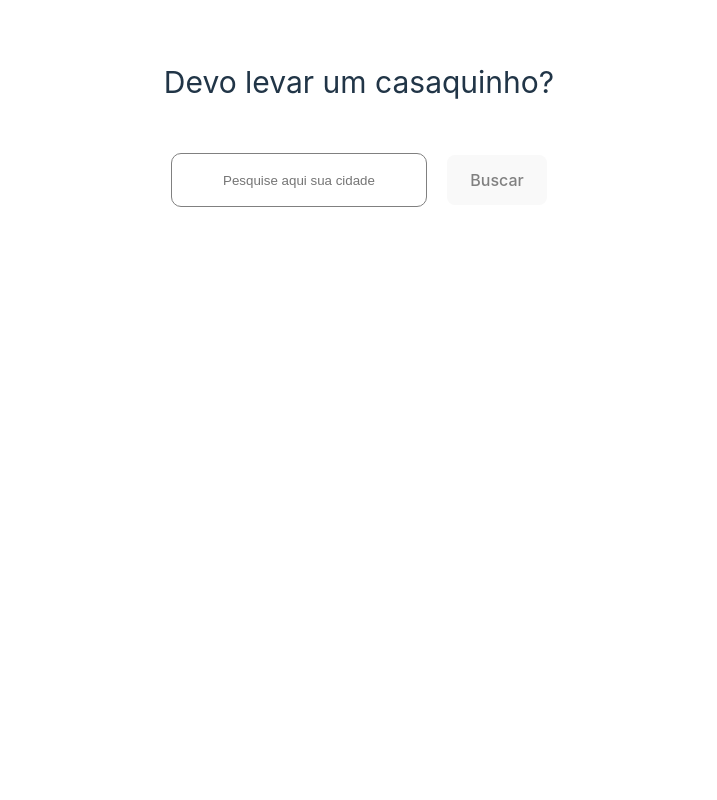
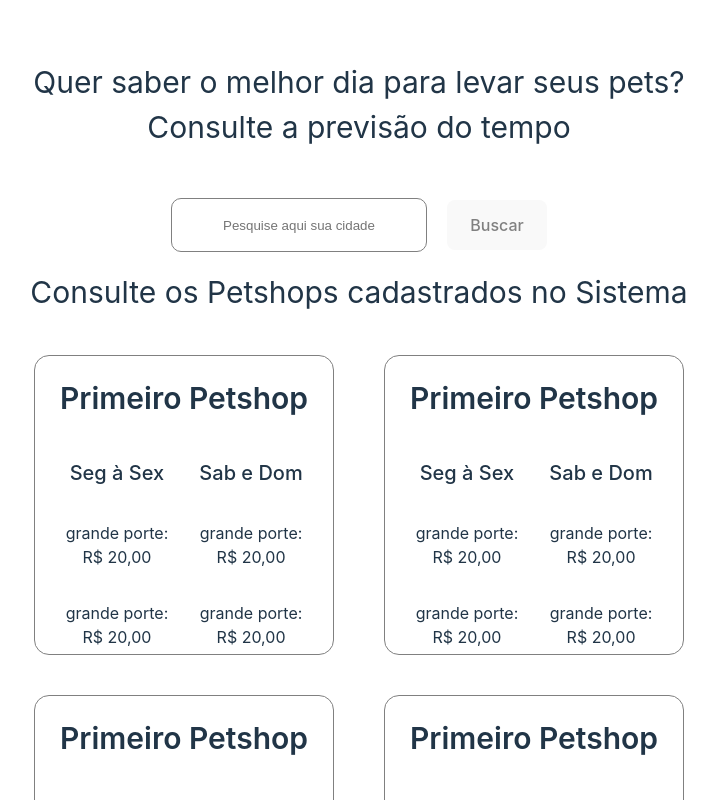
Before and after one commit to CleiverCoelho/teste_dti_front, a React (Vite) app: page / in a window 1280 px wide. Shown: the top 800 px of the page, without its empty margins (281-998 px from the left). Built offline with nearby package versions, Linux system fonts and the light colour scheme; no server answers.

Commit message:
feat: static petshops layout

```diff
--- a/package.json
+++ b/package.json
@@ -16,7 +16,9 @@
     "react-dom": "^18.2.0",
     "react-toastify": "^9.1.3",
     "recharts": "^2.8.0",
-    "styled-components": "^6.0.8"
+    "styled-components": "^6.0.8",
+    "react-router-dom": "^6.8.2",
+    "react-loader-spinner": "^5.3.4"
   },
   "devDependencies": {
     "@types/react": "^18.2.15",
--- a/src/App.jsx
+++ b/src/App.jsx
@@ -1,10 +1,15 @@
 import './App.css'
 import MainPage from './pages/mainPage'
+import { BrowserRouter, Routes, Route } from "react-router-dom";
 
 function App() {
 
   return (
-    <MainPage></MainPage>
+    <BrowserRouter>
+        <Routes>
+          <Route path={`/`} element={<MainPage></MainPage>}></Route>
+        </Routes>
+    </BrowserRouter>
   )
 }
 
--- a/src/pages/mainPage/index.jsx
+++ b/src/pages/mainPage/index.jsx
@@ -2,6 +2,7 @@ import { useState } from "react"
 import { MainPageContainer, Title } from "./style";
 import GraphPage from "../graphPage";
 import SearchBar from "../searchBarPage";
+import PetshopsPage from "../petshopsPage";
 
 export default function MainPage(){
     const [city, setCity] = useState();
@@ -9,13 +10,20 @@ export default function MainPage(){
 
     return (
         <MainPageContainer>
-            <Title>Devo levar um casaquinho?</Title>
+            <Title>
+                Quer saber o melhor dia para levar seus pets? <br></br>
+                Consulte a previsão do tempo
+            </Title>
             <SearchBar
                 setCity={setCity}
                 setForecastData={setForecastData}
                 city={city}
             ></SearchBar>
             <GraphPage weatherControl={forecastData} forecastData={forecastData}></GraphPage>
+            <Title>
+                Consulte os Petshops cadastrados no Sistema
+            </Title>
+            <PetshopsPage></PetshopsPage>
         </MainPageContainer>
     )
 }
--- a/src/pages/mainPage/style.jsx
+++ b/src/pages/mainPage/style.jsx
@@ -3,6 +3,7 @@ import styled from "styled-components"
 export const Title = styled.h1`
     font-size: 30px;
     font-weight: 400;
+    margin-top: 20px;
 `
 
 export const MainPageContainer = styled.div`
--- /dev/null
+++ b/src/pages/petshopsPage/Petshop.jsx
@@ -0,0 +1,61 @@
+import styled from "styled-components";
+
+export default function Petshop () {
+    return (
+        <PetshopContainer>
+            <h1>Primeiro Petshop</h1>
+            <InfoContainer>
+                <Info>
+                    <h2>Seg à Sex</h2>
+                    <p>grande porte: R$ 20,00</p>
+                    <p>grande porte: R$ 20,00</p>
+                </Info>
+                <Info>
+                    <h2>Sab e Dom</h2>
+                    <p>grande porte: R$ 20,00</p>
+                    <p>grande porte: R$ 20,00</p>
+                </Info>
+            </InfoContainer>
+        </PetshopContainer>
+    )
+}
+
+const PetshopContainer = styled.div`
+    width: 300px;
+    height: 300px;
+    display: flex;
+    flex-direction: column;
+    justify-content: space-between;
+    align-items: center;
+    margin: 0px 10px;
+    border: 1px solid grey;
+    border-radius: 15px;
+    box-sizing: border-box;
+    margin-bottom: 40px;
+
+    h1{
+        font-size: 30px;
+        font-weight: 600;
+    }
+`
+
+const InfoContainer = styled.div`
+    width: 90%;
+    height: 100%;
+    display: flex;
+    justify-content: space-around;
+    align-items: center;
+    box-sizing: border-box;
+`
+
+const Info = styled.div`
+    display: flex;
+    flex-direction: column;
+    width: 40%;
+    height: 100%;
+
+    h2 {
+        font-size: 20px;
+        font-weight: 500;
+    }
+`
--- /dev/null
+++ b/src/pages/petshopsPage/index.jsx
@@ -0,0 +1,24 @@
+import styled from "styled-components"
+import Petshop from "./Petshop"
+
+export default function PetshopsPage () {
+    return (
+        <PetshopsContainer>
+            <Petshop></Petshop>
+            <Petshop></Petshop>
+            <Petshop></Petshop>
+            <Petshop></Petshop>
+            <Petshop></Petshop>
+        </PetshopsContainer>
+    )
+}
+
+const PetshopsContainer = styled.div`
+    width: 700px;
+    height: auto;
+    margin-top: 20px;
+    display: flex;
+    justify-content: space-around;
+    align-items: center;
+    flex-wrap: wrap;
+`
--- a/src/pages/searchBarPage/index.jsx
+++ b/src/pages/searchBarPage/index.jsx
@@ -4,7 +4,7 @@ import dayjs from 'dayjs';
 import { ToastContainer, toast } from 'react-toastify';
 import 'react-toastify/dist/ReactToastify.css';
 
-export default function SearchBar({ setWeatherInfo, setCity, city, setForecastData }){
+export default function SearchBar({ setCity, city, setForecastData }){
     const weekDays = ["dom", "seg", "ter", "qua", "qui", "sex", "sab"];
 
     function handleSubmit(e){
@@ -16,7 +16,6 @@ export default function SearchBar({ setWeatherInfo, setCity, city, setForecastDa
                     const parsedData = res?.data.list.map(({ dt_txt, main }) => {
                         return {weekday: `${weekDays[(new Date(dt_txt)).getDay()]} (${dayjs(dt_txt).format("DD/MM")})`, temp: main?.temp}
                     })
-
                     setForecastData(parsedData);
                 }
             })
--- a/src/services/api.js
+++ b/src/services/api.js
@@ -1,8 +1,8 @@
 import axios from "axios";
 
-const api_key = import.meta.env.VITE_API_KEY;
-const forecast_api = "https://api.openweathermap.org/data/2.5";
+const back_end_api = import.meta.env.VITE_API_KEY;
+const forecast_api = "https://api.openweathermap.org/data/2.5/&appid=41572bccc2fb33c44671c9f8dc868874";
 
 export function getForecastInfo(city) {
-    return axios.get(`${forecast_api}/forecast?q=${city}&lang=pt_BR&units=metric&appid=${api_key}`);
+    return axios.get(`${forecast_api}/forecast?q=${city}&lang=pt_BR&units=metric`);
   };
```
Also changed, not shown: 1 other file (tests, documents, lock files or other folders).
